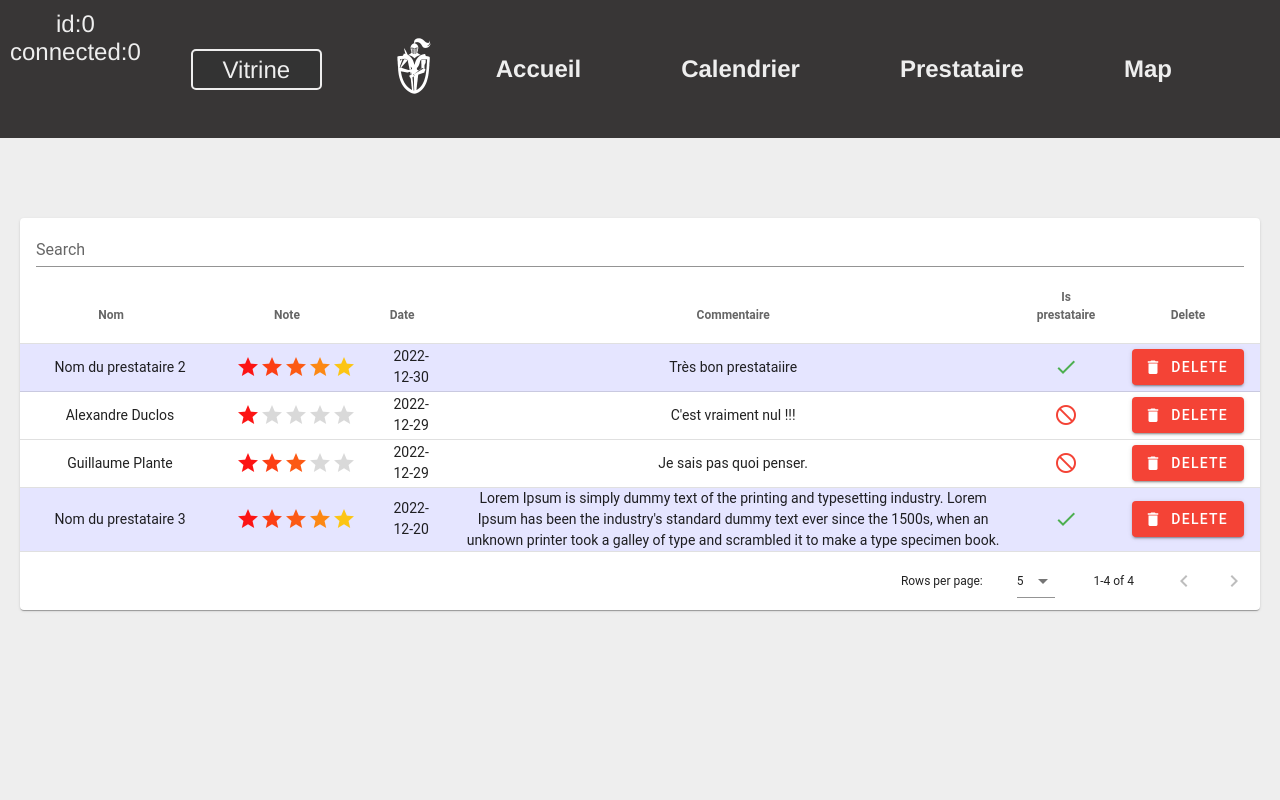
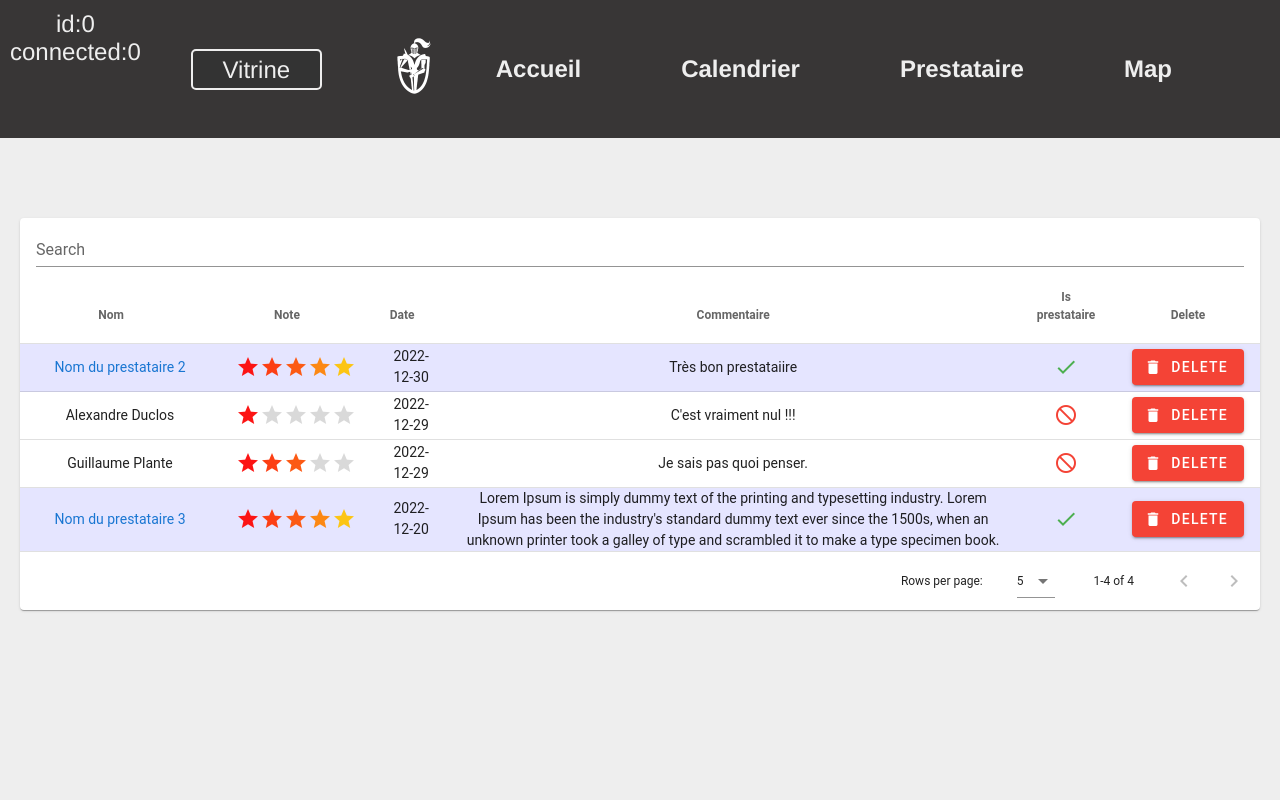
Before and after one commit to ThomasG1raud/saes3_vue, a Vue app: page /admin/guestbook in a window 1280 px wide. Shown: the top 800 px of the page. Built offline with nearby package versions, Linux system fonts and the light colour scheme; the HTML template or start-up script is replaced by a standard one.

Commit message:
Add link to prestataire profile in AdminGuestbookView.vue

```diff
--- a/src/components/admin/AdminGuestbookView.vue
+++ b/src/components/admin/AdminGuestbookView.vue
@@ -21,11 +21,16 @@
 
       <template v-slot:item="{ item }">
         <tr :class="item.idComptePost ? 'prestataire' : ''">
-          <td class="name">{{ item.name }}</td>
+          <td class="name" v-if="!item.idComptePost">{{ item.name }}</td>
+          <td class="name" v-else>
+            <router-link class="item" :to="'/admin/prestataire/'+item.idComptePost">
+              {{ item.name }}
+            </router-link>
+          </td>
           <td>
             <StarDisplayView :stars="parseInt(item.note)" class="ma-auto"/>
           </td>
-          <td>{{item.date}}</td>
+          <td>{{ item.date }}</td>
           <td>{{ item.text }}</td>
           <td>
             <v-icon :color="item.idComptePost ? 'green' : 'red'">
@@ -44,7 +49,7 @@
       </template>
       <template v-slot:header="{ item }">
         <div class="test">
-          {{item}}
+          {{ item }}
         </div>
       </template>
     </v-data-table>
@@ -138,30 +143,44 @@ export default {
   margin-top: 60px;
   background-color: var(--background);
 }
+
+a.item.router-link-exact-active {
+  text-decoration: underline;
+}
+
 td.name {
   width: 200px;
 }
+
 .alert-star {
   display: flex;
   margin: auto;
   width: max-content;
 }
+
 .alert {
   scale: 1;
   animation: 1s displayZoom;
 }
+
 .theme--light.v-icon:focus::after {
   opacity: 0;
 }
+
+tr.prestataire {
+  background-color: rgb(0, 0, 256, 0.1);
+}
+
+tr.prestataire:hover {
+  background-color: rgb(0, 0, 256, 0.2) !important;
+}
+tr.prestataire:hover > td.name > a.item{
+  text-decoration: underline;
+}
+
 @keyframes displayZoom {
   0% {
     transform: rotateX(90deg);
   }
 }
-tr.prestataire {
-  background-color: rgb(0, 0, 256, 0.1);
-}
-tr.prestataire:hover {
-  background-color: rgb(0, 0, 256, 0.2) !important;
-}
 </style>
```
